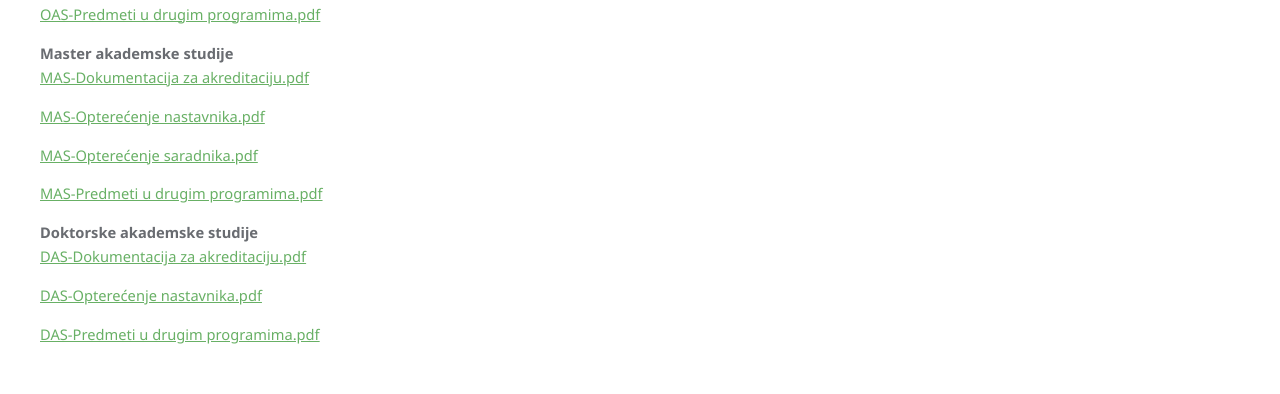
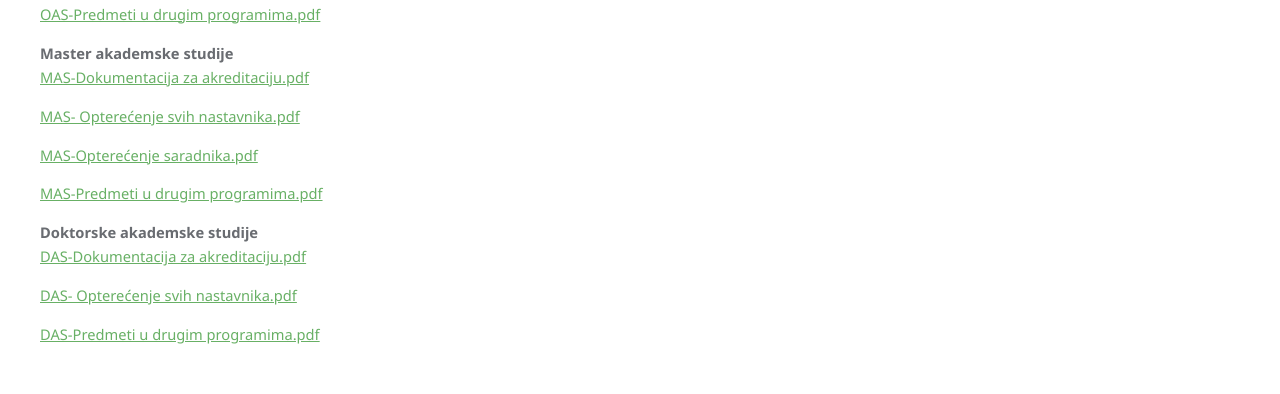
Before and after one commit to unsftn/informatika, a Jekyll site: the page built from akreditacija.md, in a window 1280 px wide. Shown: the part 1104-1498 px from the top of the page. Built offline with Jekyll 4.4.1, drawn with Linux system fonts in a browser that asks for light colours.

Commit message:
Update 18.3.2019.

```diff
--- a/akreditacija.md
+++ b/akreditacija.md
@@ -45,7 +45,7 @@ Timestamp: 28.11.2018. 18:45
 # Master akademske studije
 [MAS-Dokumentacija za akreditaciju.pdf](/files/akreditacija/MAS-Dokumentacija za akreditaciju.pdf)
 
-[MAS-Opterećenje nastavnika.pdf](/files/akreditacija/MAS-Opterećenje nastavnika.pdf)
+[MAS- Opterećenje svih nastavnika.pdf](/files/akreditacija/MAS- Opterećenje svih nastavnika.pdf)
 
 [MAS-Opterećenje saradnika.pdf](/files/akreditacija/MAS-Opterećenje saradnika.pdf)
 
@@ -54,6 +54,6 @@ Timestamp: 28.11.2018. 18:45
 # Doktorske akademske studije
 [DAS-Dokumentacija za akreditaciju.pdf](/files/akreditacija/DAS-Dokumentacija za akreditaciju.pdf)
 
-[DAS-Opterećenje nastavnika.pdf](/files/akreditacija/DAS-Opterećenje nastavnika.pdf)
+[DAS- Opterećenje svih nastavnika.pdf](/files/akreditacija/DAS- Opterećenje svih nastavnika.pdf)
 
 [DAS-Predmeti u drugim programima.pdf](/files/akreditacija/DAS-Predmeti u drugim programima.pdf)
```
Also changed, not shown: 3 other files.
